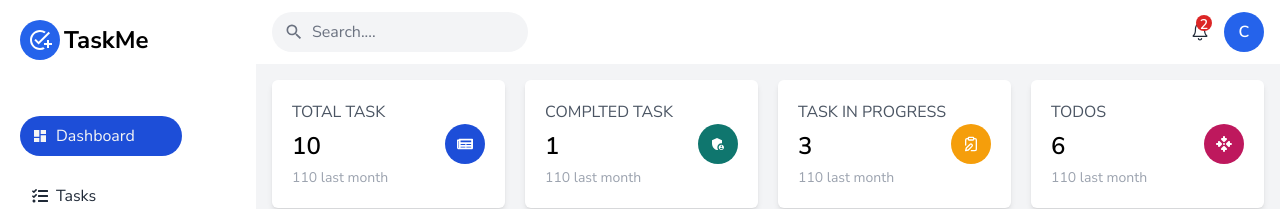
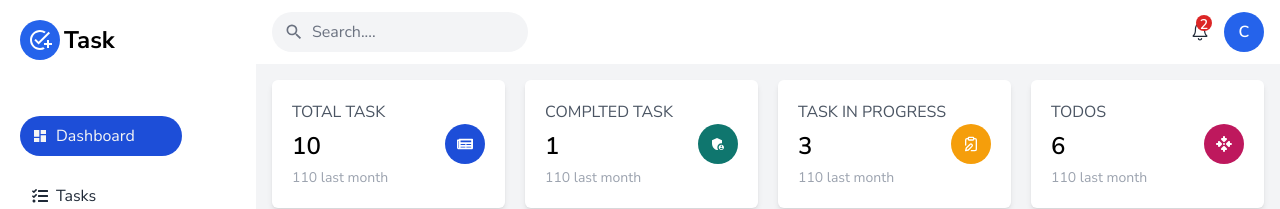
Before and after one commit to Alnabeel-acsgithub/Task-management, a React (Vite) app: page /dashboard in a window 1280 px wide. Shown: the top 209 px of the page. Built offline with nearby package versions, Linux system fonts and the light colour scheme.

Commit message:
Update Sidebar.jsx

```diff
--- a/src/components/Sidebar.jsx
+++ b/src/components/Sidebar.jsx
@@ -1,4 +1,6 @@
+import clsx from "clsx";
 import React from "react";
+import { FaTasks, FaTrashAlt, FaUsers } from "react-icons/fa";
 import {
   MdDashboard,
   MdOutlineAddTask,
@@ -6,11 +8,9 @@
   MdSettings,
   MdTaskAlt,
 } from "react-icons/md";
-import { FaTasks, FaTrashAlt, FaUsers } from "react-icons/fa";
 import { useDispatch, useSelector } from "react-redux";
 import { Link, useLocation } from "react-router-dom";
 import { setOpenSidebar } from "../redux/slices/authSlice";
-import clsx from "clsx";
 
 const linkData = [
   {
@@ -85,7 +85,7 @@
         <p className='bg-blue-600 p-2 rounded-full'>
           <MdOutlineAddTask className='text-white text-2xl font-black' />
         </p>
-        <span className='text-2xl font-bold text-black'>TaskMe</span>
+        <span className='text-2xl font-bold text-black'>Task</span>
       </h1>
 
       <div className='flex-1 flex flex-col gap-y-5 py-8'>
```
